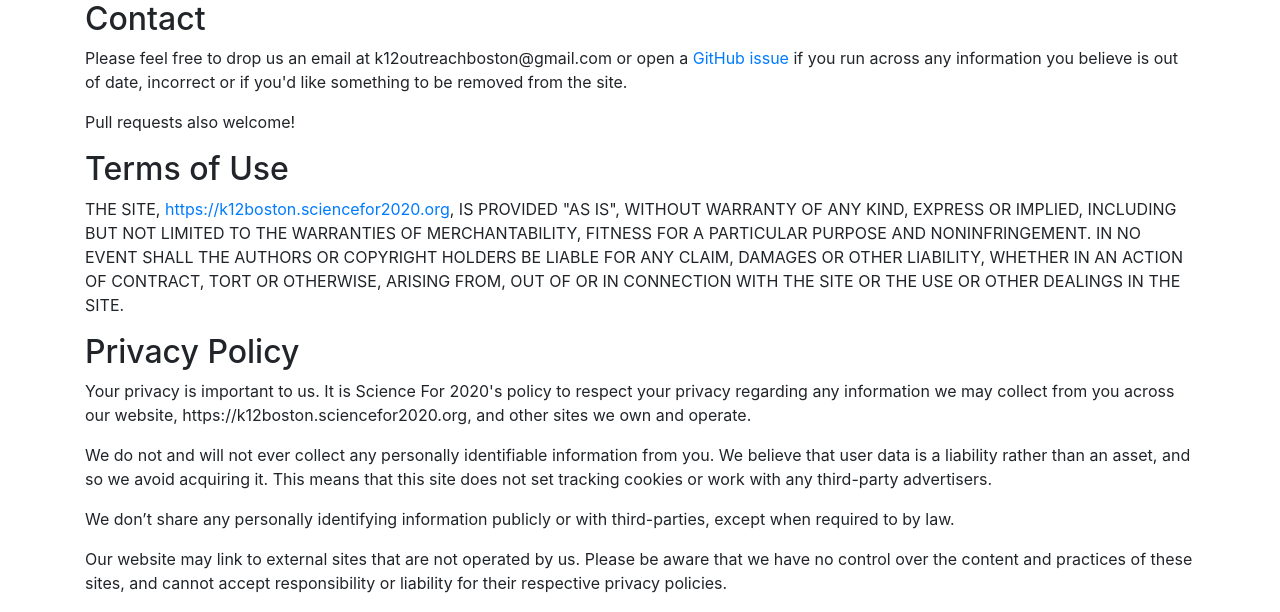
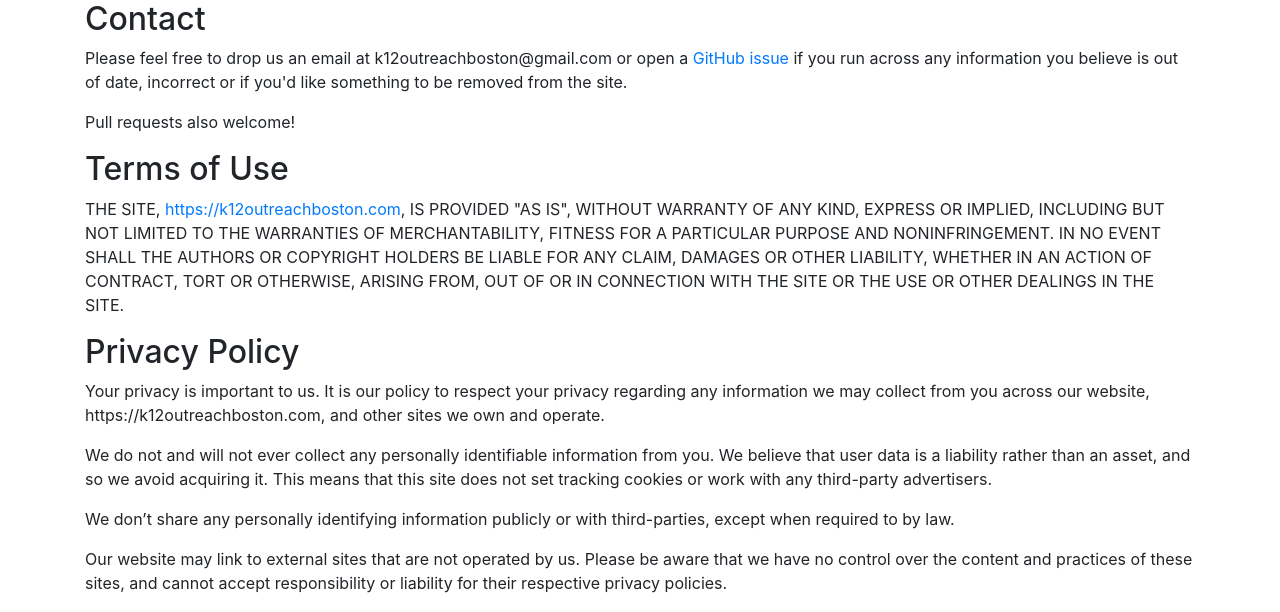
Before and after one commit to gnmerritt/k12outreachboston, a Django app: page /terms in a window 1280 px wide. Shown: the part 56-668 px from the top of the page. Run offline with Django 3.2, Linux system fonts and the light colour scheme; some libraries are stand-ins or nearby versions.

Commit message:
update links to new domain

```diff
--- a/src/programs/templates/base.html
+++ b/src/programs/templates/base.html
@@ -31,9 +31,6 @@
         <li class="nav-item {% if '/terms' in request.path %}active{% endif %}">
           <a href="{% url 'privacy' %}">Privacy, TOS & Contact info</a>
         </li>
-        <li class="nav-item">
-          <a href="http://www.sciencefor2020.org/">sciencefor2020 main site</a>
-        </li>
       </ul>
     </div>
 
--- a/src/programs/templates/privacy.html
+++ b/src/programs/templates/privacy.html
@@ -14,7 +14,7 @@ like something to be removed from the site.</p>
 
 <h2>Terms of Use</h2>
 
-<p>THE SITE, <a href="https://k12boston.sciencefor2020.org">https://k12boston.sciencefor2020.org</a>,
+<p>THE SITE, <a href="https://k12outreachboston.com">https://k12outreachboston.com</a>,
 IS PROVIDED "AS IS", WITHOUT WARRANTY
 OF ANY KIND, EXPRESS OR IMPLIED, INCLUDING BUT NOT LIMITED TO THE WARRANTIES OF
 MERCHANTABILITY, FITNESS FOR A PARTICULAR PURPOSE AND NONINFRINGEMENT. IN NO
@@ -25,9 +25,9 @@ OUT OF OR IN CONNECTION WITH THE SITE OR THE USE OR OTHER DEALINGS IN THE SITE.
 
 <h2>Privacy Policy</h2>
 
-<p>Your privacy is important to us. It is Science For 2020's policy to respect your
+<p>Your privacy is important to us. It is our policy to respect your
 privacy regarding any information we may collect from you across our website,
-https://k12boston.sciencefor2020.org, and other sites we own and operate.</p>
+https://k12outreachboston.com, and other sites we own and operate.</p>
 
 <p>We do not and will not ever collect any personally identifiable information
 from you. We believe that user data is a liability rather than an asset, and so
```
Also changed, not shown: README.md.
